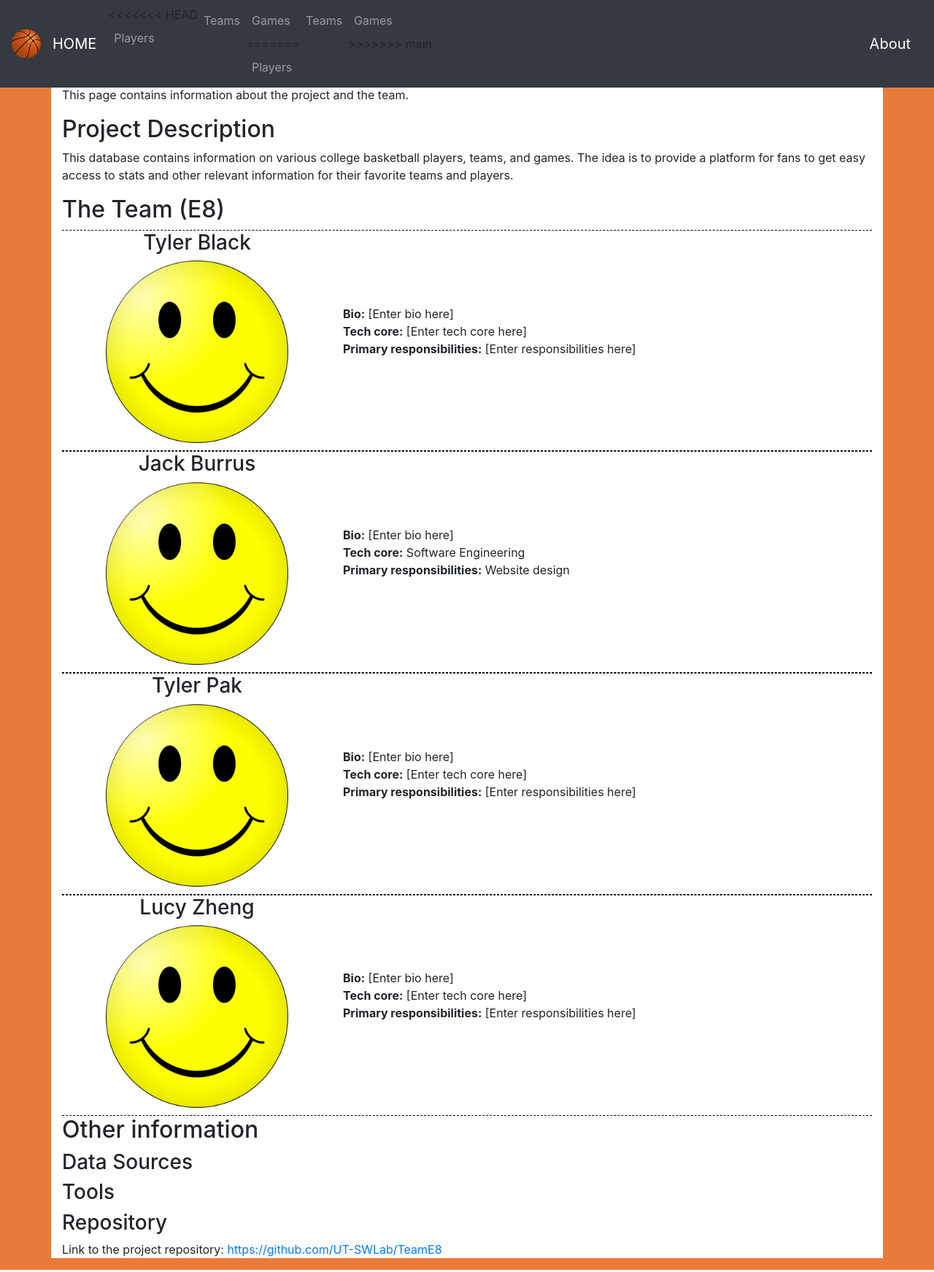
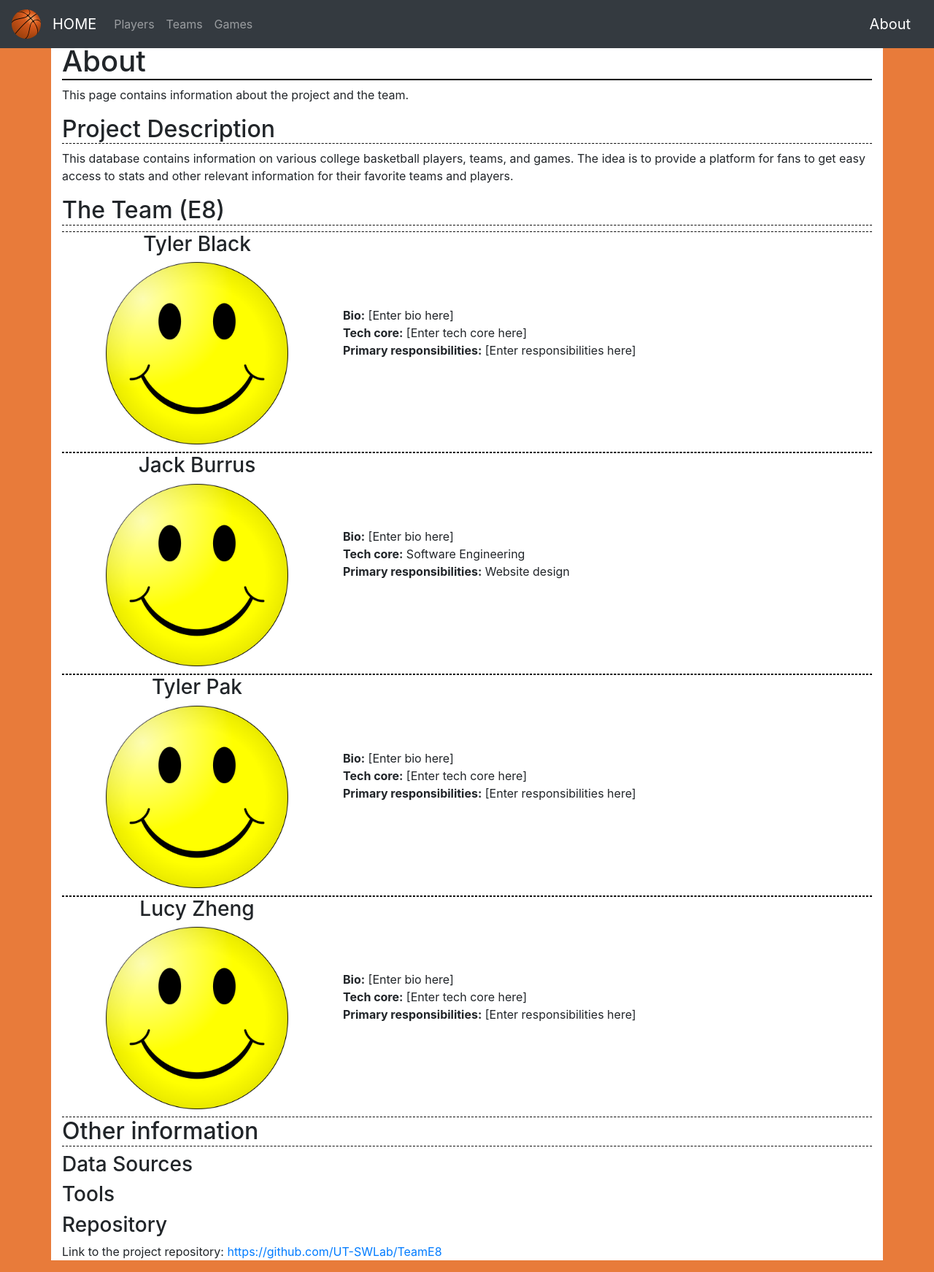
Before and after one commit to tylerpak/NCAA_Website, a Flask app: page /about in a window 1280 px wide. Shown: the whole page at 73% size. Run offline with Flask 2, Linux system fonts and the light colour scheme; some libraries are stand-ins or nearby versions.

Commit message:
Merge fix

```diff
--- a/static/style/base.css
+++ b/static/style/base.css
@@ -18,10 +18,5 @@ h1 {
  }
 
  h2{
-<<<<<<< HEAD
-    border-bottom: 2px dashed black
- }
-=======
     border-bottom: 1px dashed black
  }
->>>>>>> main
--- a/templates/base.html
+++ b/templates/base.html
@@ -31,15 +31,6 @@
         <div class="collapse navbar-collapse" id="collapsibleNavbar">
             <ul class="navbar-nav">
                 <li class="nav-item">
-<<<<<<< HEAD
-                    <a class="nav-link" href="/players">Players</a>
-                </li>
-                <li class="nav-item">
-                    <a class="nav-link" href="/teams">Teams</a>
-                </li>
-                <li class="nav-item">
-                    <a class="nav-link" href="/games">Games</a>
-=======
                     <a class="nav-link" href="players">Players</a>
                 </li>
                 <li class="nav-item">
@@ -47,7 +38,6 @@
                 </li>
                 <li class="nav-item">
                     <a class="nav-link" href="games">Games</a>
->>>>>>> main
                 </li>
             </ul>
         </div>
```
